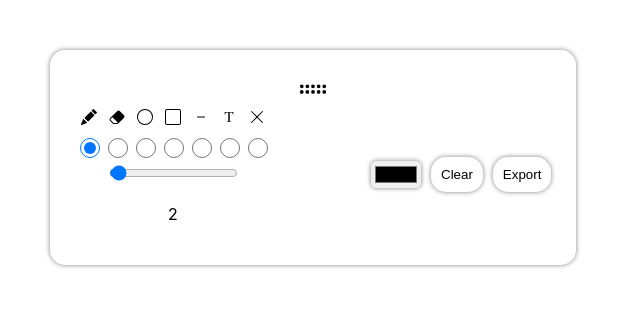
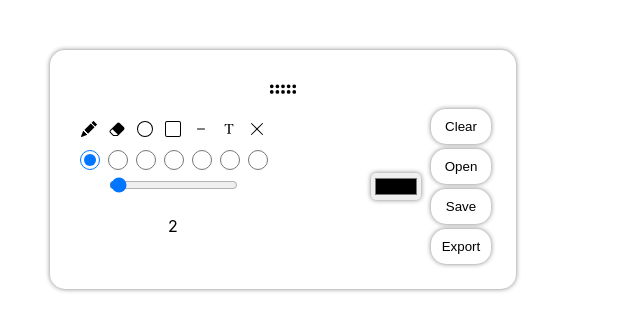
Before and after one commit to jonasbraus/DrawingApp, a React (Create React App) app: page / in a window 1280 px wide. Shown: the top 330 px of the page, without its empty margins (0-640 px from the left). Built offline with nearby package versions, Linux system fonts and the light colour scheme.

Commit message:
Save Function

```diff
--- a/src/App.js
+++ b/src/App.js
@@ -12,22 +12,24 @@ let lastPositions = []
 let strokeWidth = 2
 let lastMouse = 0
 let eraserColor = "rgb(255, 255, 255)"
-let lastStrokeWidthPencil = 2, lastStrokeWidthEraser = 20, lastStrokeWidthRect = 2, lastStrokeWidthCircle = 2, lastStrokeWidthLine = 2
+let lastStrokeWidthPencil = 2, lastStrokeWidthEraser = 20, lastStrokeWidthRect = 2, lastStrokeWidthCircle = 2,
+    lastStrokeWidthLine = 2
 
 let formAnchor = null;
 let textInput
+
+let fileInput
 
 export default function App() {
 
     useLayoutEffect(() => {
 
-        window.addEventListener("beforeunload", e => {
-            e.preventDefault()
-            e.returnValue = ""
-        })
-
         canvas = document.getElementById("canvas")
         context = canvas.getContext("2d")
+
+        fileInput = document.getElementById("fileInput")
+
+
         clearScreen("rgb(255, 255, 255)")
         downLink = document.createElement("a")
         downLink.className = "no-display"
@@ -88,7 +90,7 @@ export default function App() {
     }
 
     function handleMouseDownCanvas(e) {
-        if(e.button === 0) {
+        if (e.button === 0) {
             mouseDownCanvas = true
             hintContext.clearRect(0, 0, 5000, 3000)
             setShowTextInput(false)
@@ -104,21 +106,21 @@ export default function App() {
 
                 formAnchor = new Position(e.pageX, e.pageY)
             }
-            if(selectedTool === "text") {
+            if (selectedTool === "text") {
                 mouseDownCanvas = false
                 setTextInputX(e.pageX + 10)
                 setTextInputY(e.pageY + 10)
                 setShowTextInput(true)
                 hintContext.beginPath()
                 hintContext.fillStyle = "black"
-                hintContext.arc(e.pageX, e.pageY, 5, 0, 2*Math.PI, false)
+                hintContext.arc(e.pageX, e.pageY, 5, 0, 2 * Math.PI, false)
                 hintContext.fill()
             }
         }
     }
 
     function handleMouseUpCanvas(e) {
-        if(e.button === 0) {
+        if (e.button === 0) {
             mouseDownCanvas = false
 
             if (selectedTool === "rect") {
@@ -136,11 +138,10 @@ export default function App() {
                 context.arc(formAnchor.x + radius, formAnchor.y + yRad, Math.abs(radius), 0, 2 * Math.PI, false)
                 context.lineWidth = strokeWidthSliderValue
                 context.stroke()
-            } else if(selectedTool === "selector") {
+            } else if (selectedTool === "selector") {
                 context.fillStyle = eraserColor
                 context.fillRect(formAnchor.x, formAnchor.y, e.pageX - formAnchor.x, e.pageY - formAnchor.y)
-            }
-            else if(selectedTool === "line") {
+            } else if (selectedTool === "line") {
                 context.strokeStyle = colorValue
                 context.beginPath()
                 context.lineWidth = strokeWidthSliderValue
@@ -150,10 +151,9 @@ export default function App() {
                 context.moveTo(0, 0)
             }
 
-            if(selectedTool !== "text") {
+            if (selectedTool !== "text") {
                 hintContext.clearRect(0, 0, 5000, 3000)
-            }
-            else {
+            } else {
                 textInput.focus()
             }
         }
@@ -187,30 +187,29 @@ export default function App() {
                 hintContext.strokeStyle = colorValue
                 hintContext.lineWidth = strokeWidthSliderValue
 
-                if(selectedTool === "selector") {
+                if (selectedTool === "selector") {
                     hintContext.setLineDash([10, 15])
                     hintContext.lineWidth = 3
                     hintContext.strokeStyle = "rgb(200, 0, 0)"
-                }
-                else {
+                } else {
                     hintContext.setLineDash([])
                 }
 
                 hintContext.beginPath()
 
-                if(selectedTool === "rect" || selectedTool === "selector") {
+                if (selectedTool === "rect" || selectedTool === "selector") {
                     hintContext.rect(formAnchor.x, formAnchor.y, mouseX - formAnchor.x, mouseY - formAnchor.y)
                     hintContext.stroke()
                 }
 
-                if(selectedTool === "circle") {
+                if (selectedTool === "circle") {
                     let radius = (mouseX - formAnchor.x) / 2
                     let yRad = (mouseY - formAnchor.y) / 2
                     hintContext.arc(formAnchor.x + radius, formAnchor.y + yRad, Math.abs(radius), 0, 2 * Math.PI, false)
                     hintContext.stroke()
                 }
 
-                if(selectedTool === "line") {
+                if (selectedTool === "line") {
                     hintContext.moveTo(formAnchor.x, formAnchor.y)
                     hintContext.lineTo(mouseX, mouseY)
                     hintContext.stroke()
@@ -226,6 +225,20 @@ export default function App() {
         downLink.href = img
         downLink.download = "export.png"
         downLink.click()
+    }
+
+    function onSaveButtonClick()
+    {
+        let img = canvas.toDataURL("image/png")
+        let blob = new Blob([img], {type: "text/plain"})
+        var url = URL.createObjectURL(blob)
+        downLink.href = url
+        downLink.download = "save.redraw"
+        downLink.click()
+    }
+
+    function onOpenButtonClick() {
+        fileInput.click()
     }
 
     function handleToolChange(e) {
@@ -244,8 +257,7 @@ export default function App() {
         } else if (e.target.value === "circle") {
             setStrokeWidthSliderValue(lastStrokeWidthCircle)
             strokeWidth = lastStrokeWidthCircle
-        }
-        else if (e.target.value === "line") {
+        } else if (e.target.value === "line") {
             setStrokeWidthSliderValue(lastStrokeWidthLine)
             strokeWidth = lastStrokeWidthLine
         }
@@ -286,7 +298,7 @@ export default function App() {
                 fontSize: 25,
                 fontFamily: "sans-serif"
             }} onKeyDown={e => {
-                if(e.key === "Enter") {
+                if (e.key === "Enter") {
                     mouseDownCanvas = false
                     context.font = "25px sans-serif"
                     context.textAlign = "center"
@@ -507,12 +519,18 @@ export default function App() {
                                     lastStrokeWidthRect = strokeWidth;
                                 } else if (selectedTool === "circle") {
                                     lastStrokeWidthCircle = strokeWidth
-                                } else if(selectedTool === "line") {
+                                } else if (selectedTool === "line") {
                                     lastStrokeWidthLine = strokeWidth
                                 }
 
-                            }} style={{pointerEvents: "auto", display: ((selectedTool === "selector" || selectedTool === "text") ? "none" : "block")}}/>
-                            <p style={{userSelect: "none", display: ((selectedTool === "selector" || selectedTool === "text") ? "none" : "block")}}>{strokeWidthSliderValue}</p>
+                            }} style={{
+                                pointerEvents: "auto",
+                                display: ((selectedTool === "selector" || selectedTool === "text") ? "none" : "block")
+                            }}/>
+                            <p style={{
+                                userSelect: "none",
+                                display: ((selectedTool === "selector" || selectedTool === "text") ? "none" : "block")
+                            }}>{strokeWidthSliderValue}</p>
                         </div>
 
                         {/*Color Selector*/}
@@ -528,6 +546,13 @@ export default function App() {
                             setColorValue(e.target.value)
                         }} value={colorValue}/>
 
+                        <div style={{
+                            display: "flex",
+                            flexDirection: "column",
+                            justifyContent: "center",
+                            alignItems: "center",
+                            gap: 5
+                        }}>
                             {/*fill bucket*/}
                             <button style={{
                                 backgroundColor: "white",
@@ -536,12 +561,59 @@ export default function App() {
                                 padding: 10,
                                 marginLeft: 10,
                                 borderRadius: 15,
+                                width: 60,
                                 pointerEvents: "auto"
                             }} onClick={() => {
                                 clearScreen(colorValue)
                             }}>
                                 Clear
                             </button>
+
+                            {/*open button*/}
+                            <button style={{
+                                padding: 10,
+                                backgroundColor: "white",
+                                borderRadius: 15,
+                                marginLeft: 10,
+                                boxShadow: "0 0 5px gray",
+                                borderWidth: 0,
+                                width: 60,
+                                pointerEvents: "auto"
+                            }}
+                                    onClick={onOpenButtonClick}>
+                                Open
+                            </button>
+                            <input onChange={() => {
+                                let file = fileInput.files[0]
+
+                                let reader = new FileReader()
+                                reader.onload = e => {
+                                    let image = new Image()
+                                    image.onload = () => {
+                                        context.drawImage(image, 0, 0)
+                                    }
+                                    image.src = e.target.result
+                                }
+                                reader.readAsText(file)
+
+                            }} id={"fileInput"} type={"file"} accept={".redraw"} style={{pointerEvents: "auto", display: "none"}}/>
+
+
+                            {/*save button*/}
+                            <button style={{
+                                padding: 10,
+                                backgroundColor: "white",
+                                borderRadius: 15,
+                                marginLeft: 10,
+                                boxShadow: "0 0 5px gray",
+                                borderWidth: 0,
+                                width: 60,
+                                pointerEvents: "auto"
+                            }}
+                                    onClick={onSaveButtonClick}>
+                                Save
+                            </button>
+
 
                             {/*export button*/}
                             <button style={{
@@ -551,11 +623,13 @@ export default function App() {
                                 marginLeft: 10,
                                 boxShadow: "0 0 5px gray",
                                 borderWidth: 0,
+                                width: 60,
                                 pointerEvents: "auto"
                             }}
-                                onClick={onExportButtonClick}
-                        >Export
+                                    onClick={onExportButtonClick}>
+                                Export
                             </button>
+                        </div>
                     </div>
                 </div>
             </div>
```
Lines whose indentation alone changed are shown as unchanged.
